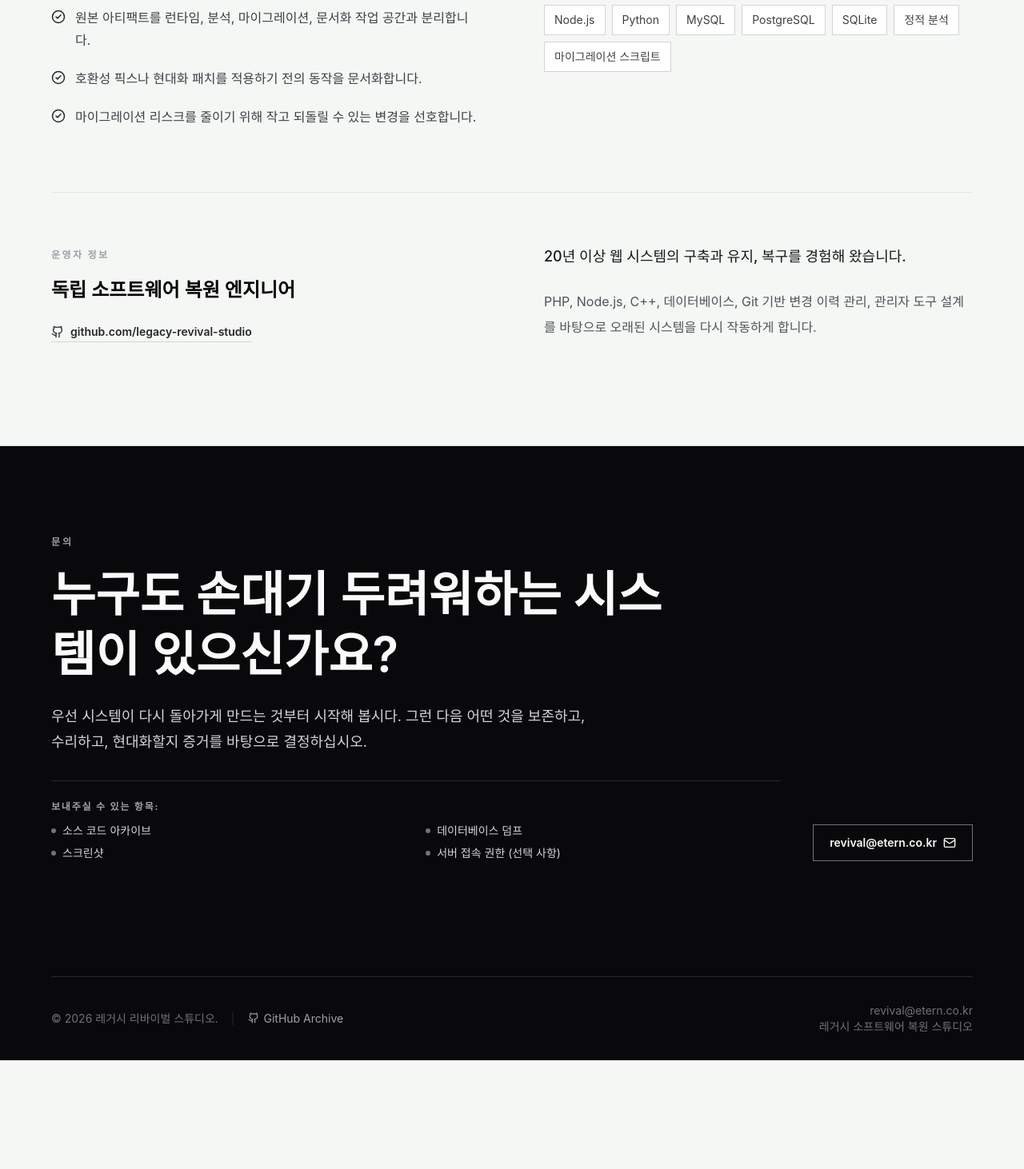
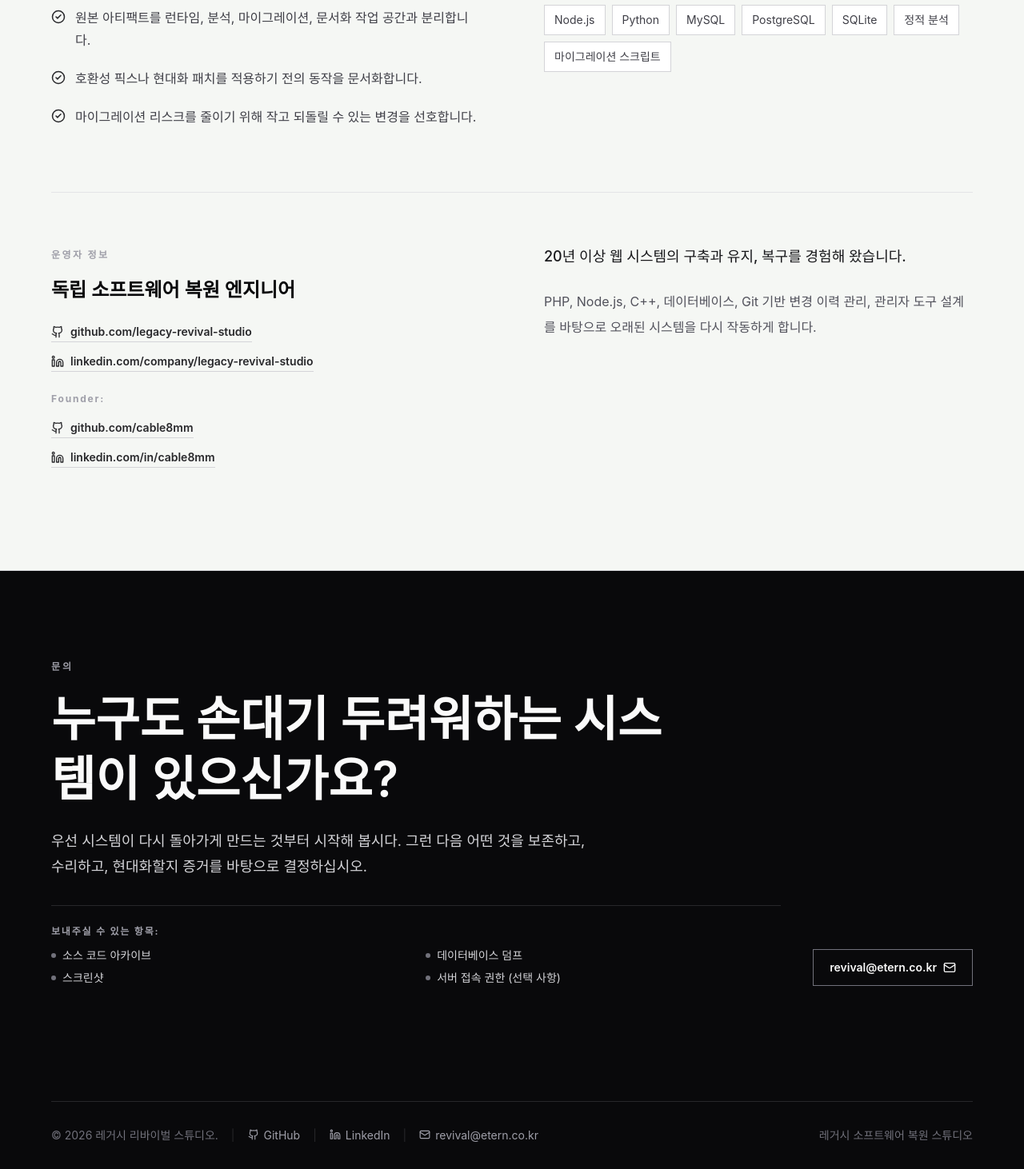
Before and after one commit to cable8mm/etern.co.kr, a React (Vite) app: page / in a window 1280 px wide. Shown: the part 5806-7268 px from the top of the page at 80% size. Before the commit the page ends 7132 px from the top, so only its background shows below. Built offline with nearby package versions, Linux system fonts and the light colour scheme.

Commit message:
Add linked-in address (#47)
* Add linked-in address

* Add founder SNS informations

```diff
--- a/src/App.jsx
+++ b/src/App.jsx
@@ -41,6 +41,27 @@ function Github({ size = 20, className = '' }) {
   );
 }
 
+function Linkedin({ size = 20, className = '' }) {
+  return (
+    <svg
+      xmlns="http://www.w3.org/2000/svg"
+      width={size}
+      height={size}
+      viewBox="0 0 24 24"
+      fill="none"
+      stroke="currentColor"
+      strokeWidth="2"
+      strokeLinecap="round"
+      strokeLinejoin="round"
+      className={`lucide lucide-linkedin ${className}`}
+    >
+      <path d="M16 8a6 6 0 0 1 6 6v7h-4v-7a2 2 0 0 0-2-2 2 2 0 0 0-2 2v7h-4v-7a6 6 0 0 1 6-6z" />
+      <rect x="2" y="9" width="4" height="12" />
+      <circle cx="4" cy="4" r="2" />
+    </svg>
+  );
+}
+
 const navLinks = [
   { key: 'projects', href: '/projects' },
   { key: 'philosophy', href: '/#philosophy' },
@@ -689,15 +710,47 @@ function TechnicalGroundSection() {
             <h3 className="mt-4 text-2xl font-semibold text-zinc-950 dark:text-zinc-50 leading-9">
               {t('about_page.operator.role')}
             </h3>
-            <div className="mt-6">
+            <div className="mt-6 flex flex-col gap-3.5">
               <a
                 href="https://github.com/legacy-revival-studio"
                 target="_blank"
                 rel="noopener noreferrer"
-                className="inline-flex items-center gap-2 text-sm font-semibold text-zinc-800 dark:text-zinc-300 transition-colors hover:text-zinc-950 dark:hover:text-zinc-50 border-b border-zinc-300 dark:border-zinc-700 pb-0.5"
+                className="inline-flex items-center gap-2 text-sm font-semibold text-zinc-800 dark:text-zinc-300 transition-colors hover:text-zinc-950 dark:hover:text-zinc-50 border-b border-zinc-300 dark:border-zinc-700 pb-0.5 w-fit"
               >
                 <Github size={16} />
                 <span>github.com/legacy-revival-studio</span>
+              </a>
+              <a
+                href="https://linkedin.com/company/legacy-revival-studio"
+                target="_blank"
+                rel="noopener noreferrer"
+                className="inline-flex items-center gap-2 text-sm font-semibold text-zinc-800 dark:text-zinc-300 transition-colors hover:text-zinc-950 dark:hover:text-zinc-50 border-b border-zinc-300 dark:border-zinc-700 pb-0.5 w-fit"
+              >
+                <Linkedin size={16} />
+                <span>linkedin.com/company/legacy-revival-studio</span>
+              </a>
+
+              <span className="text-xs font-bold tracking-[0.15em] text-zinc-400 dark:text-zinc-500 mt-3 mb-1">
+                Founder:
+              </span>
+
+              <a
+                href="https://github.com/cable8mm"
+                target="_blank"
+                rel="noopener noreferrer"
+                className="inline-flex items-center gap-2 text-sm font-semibold text-zinc-800 dark:text-zinc-300 transition-colors hover:text-zinc-950 dark:hover:text-zinc-50 border-b border-zinc-300 dark:border-zinc-700 pb-0.5 w-fit"
+              >
+                <Github size={16} />
+                <span>github.com/cable8mm</span>
+              </a>
+              <a
+                href="https://linkedin.com/in/cable8mm"
+                target="_blank"
+                rel="noopener noreferrer"
+                className="inline-flex items-center gap-2 text-sm font-semibold text-zinc-800 dark:text-zinc-300 transition-colors hover:text-zinc-950 dark:hover:text-zinc-50 border-b border-zinc-300 dark:border-zinc-700 pb-0.5 w-fit"
+              >
+                <Linkedin size={16} />
+                <span>linkedin.com/in/cable8mm</span>
               </a>
             </div>
           </div>
@@ -776,6 +829,7 @@ function Footer() {
         <div className="flex flex-col gap-2 md:flex-row md:items-center md:gap-4">
           <p>{t('footer.copyright')}</p>
           <span className="hidden md:inline text-zinc-800">|</span>
+          <div className="flex flex-wrap items-center gap-x-4 gap-y-2">
             <a
               href="https://github.com/legacy-revival-studio"
               target="_blank"
@@ -783,8 +837,27 @@ function Footer() {
               className="inline-flex items-center gap-1.5 text-zinc-400 hover:text-zinc-50 transition-colors"
             >
               <Github size={14} className="mb-0.5" />
-            <span>GitHub Archive</span>
+              <span>GitHub</span>
             </a>
+            <span className="text-zinc-800">|</span>
+            <a
+              href="https://www.linkedin.com/company/legacy-revival-studio"
+              target="_blank"
+              rel="noopener noreferrer"
+              className="inline-flex items-center gap-1.5 text-zinc-400 hover:text-zinc-50 transition-colors"
+            >
+              <Linkedin size={14} className="mb-0.5" />
+              <span>LinkedIn</span>
+            </a>
+            <span className="text-zinc-800">|</span>
+            <a
+              href="mailto:revival@etern.co.kr"
+              className="inline-flex items-center gap-1.5 text-zinc-400 hover:text-zinc-50 transition-colors"
+            >
+              <Mail size={14} className="mb-0.5" />
+              <span>revival@etern.co.kr</span>
+            </a>
+          </div>
         </div>
         <p className="whitespace-pre-line text-left md:text-right">
           {t('footer.slogan')}
@@ -1178,15 +1251,47 @@ function AboutPage() {
               <h3 className="mt-4 text-2xl font-semibold text-zinc-950 dark:text-zinc-50 leading-9">
                 {t('about_page.operator.role')}
               </h3>
-              <div className="mt-6">
+              <div className="mt-6 flex flex-col gap-3.5">
                 <a
                   href="https://github.com/legacy-revival-studio"
                   target="_blank"
                   rel="noopener noreferrer"
-                  className="inline-flex items-center gap-2.5 border border-zinc-300 dark:border-zinc-700 bg-transparent px-4 py-2 text-sm font-semibold text-zinc-950 dark:text-zinc-50 transition-colors hover:border-zinc-950 hover:bg-zinc-50 dark:hover:border-zinc-300 dark:hover:bg-zinc-900"
+                  className="inline-flex items-center gap-2 text-sm font-semibold text-zinc-800 dark:text-zinc-300 transition-colors hover:text-zinc-950 dark:hover:text-zinc-50 border-b border-zinc-300 dark:border-zinc-700 pb-0.5 w-fit"
                 >
                   <Github size={16} />
-                  <span>GitHub Restoration Archive</span>
+                  <span>github.com/legacy-revival-studio</span>
+                </a>
+                <a
+                  href="https://linkedin.com/company/legacy-revival-studio"
+                  target="_blank"
+                  rel="noopener noreferrer"
+                  className="inline-flex items-center gap-2 text-sm font-semibold text-zinc-800 dark:text-zinc-300 transition-colors hover:text-zinc-950 dark:hover:text-zinc-50 border-b border-zinc-300 dark:border-zinc-700 pb-0.5 w-fit"
+                >
+                  <Linkedin size={16} />
+                  <span>linkedin.com/company/legacy-revival-studio</span>
+                </a>
+
+                <span className="text-xs font-bold tracking-[0.15em] text-zinc-400 dark:text-zinc-500 mt-3 mb-1">
+                  Founder:
+                </span>
+
+                <a
+                  href="https://github.com/cable8mm"
+                  target="_blank"
+                  rel="noopener noreferrer"
+                  className="inline-flex items-center gap-2 text-sm font-semibold text-zinc-800 dark:text-zinc-300 transition-colors hover:text-zinc-950 dark:hover:text-zinc-50 border-b border-zinc-300 dark:border-zinc-700 pb-0.5 w-fit"
+                >
+                  <Github size={16} />
+                  <span>github.com/cable8mm</span>
+                </a>
+                <a
+                  href="https://linkedin.com/in/cable8mm"
+                  target="_blank"
+                  rel="noopener noreferrer"
+                  className="inline-flex items-center gap-2 text-sm font-semibold text-zinc-800 dark:text-zinc-300 transition-colors hover:text-zinc-950 dark:hover:text-zinc-50 border-b border-zinc-300 dark:border-zinc-700 pb-0.5 w-fit"
+                >
+                  <Linkedin size={16} />
+                  <span>linkedin.com/in/cable8mm</span>
                 </a>
               </div>
             </div>
--- a/src/locales/en.json
+++ b/src/locales/en.json
@@ -160,7 +160,7 @@
   },
   "footer": {
     "copyright": "© 2026 Legacy Revival Studio.",
-    "slogan": "revival@etern.co.kr\nLegacy software restoration studio"
+    "slogan": "Legacy software restoration studio"
   },
   "project_preview": {
     "eyebrow": "Project archive",
--- a/src/locales/ko.json
+++ b/src/locales/ko.json
@@ -159,7 +159,7 @@
   },
   "footer": {
     "copyright": "© 2026 레거시 리바이벌 스튜디오.",
-    "slogan": "revival@etern.co.kr\n레거시 소프트웨어 복원 스튜디오"
+    "slogan": "레거시 소프트웨어 복원 스튜디오"
   },
   "project_preview": {
     "eyebrow": "프로젝트 아카이브",
```
Lines whose indentation alone changed are shown as unchanged.
